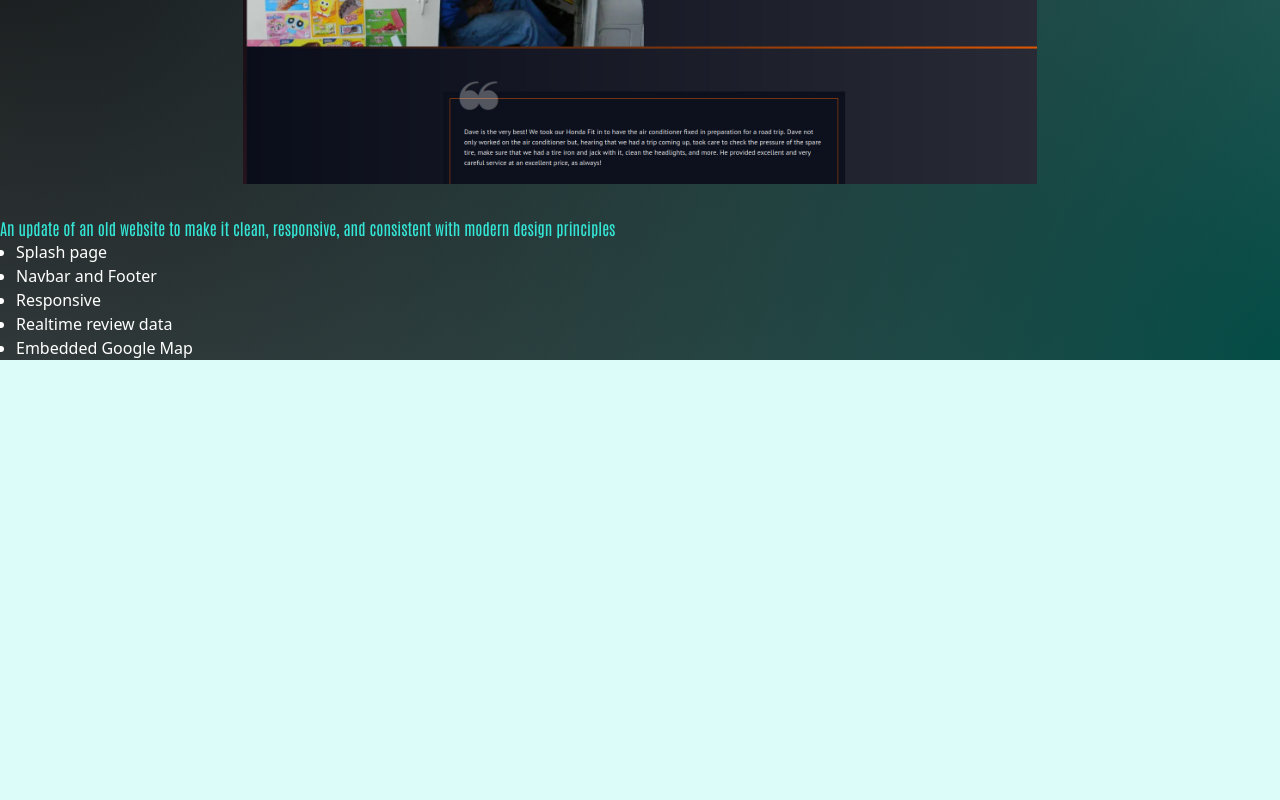
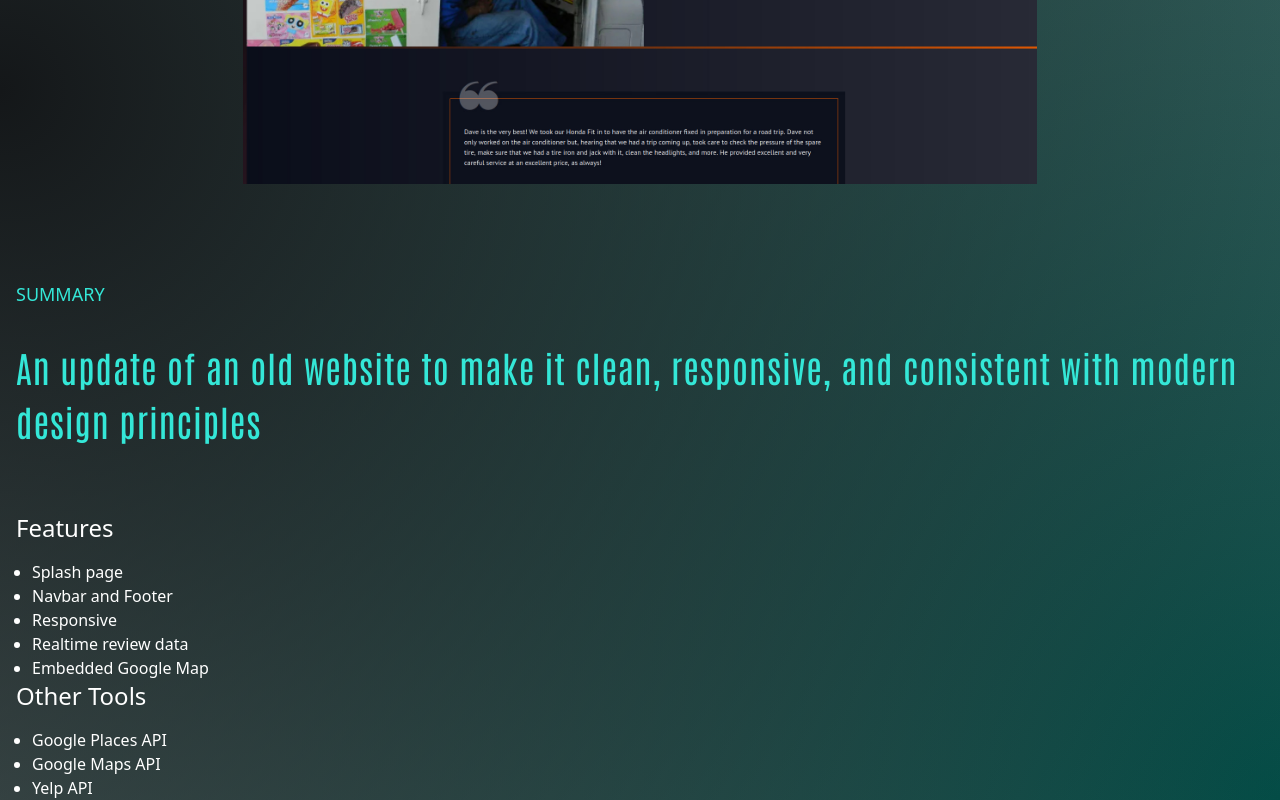
Before and after one commit to mike-v2/portfolio, a Next.js app: page /projects/1 in a window 1280 px wide. Shown: the part 620-1420 px from the top of the page. Before the commit the page ends 980 px from the top, so only its background shows below. Built offline with nearby package versions, Linux system fonts and the light colour scheme.

Commit message:
Add secondary tools to project page

```diff
--- a/app/projects/[projectId]/page.tsx
+++ b/app/projects/[projectId]/page.tsx
@@ -10,8 +10,8 @@ export default function Blog({ params }: { params: { projectId: string } }) {
   if (!project) return;
 
   return (
-    <main className='summary-gradient bg-black'>
-      <div className='space-y-4 pt-32 text-center text-primary'>
+    <main className='summary-gradient bg-black px-4 text-primary'>
+      <div className='space-y-4 pt-32 text-center'>
         <h1 className='text-6xl'>{project.title}</h1>
         <p className='font-sans'>{project.subtitle}</p>
       </div>
@@ -32,8 +32,22 @@ export default function Blog({ params }: { params: { projectId: string } }) {
         />
       </div>
 
-      <p className='text-primary'>{project.summary}</p>
-      <p className='font-sans text-white'>{project.features}</p>
+      <div className='my-16 space-y-8'>
+        <h2 className='font-sans text-lg uppercase'>Summary</h2>
+        <p className='lead text-4xl leading-[1.5] tracking-wide'>
+          {project.summary}
+        </p>
+      </div>
+
+      <div className='space-y-4 font-sans text-white'>
+        <h2 className='text-2xl'>Features</h2>
+        <p className=''>{project.features}</p>
+      </div>
+
+      <div className='space-y-4 font-sans text-white'>
+        <h2 className='text-2xl'>Other Tools</h2>
+        <div className='font-sans text-white'>{project.secondaryTools}</div>
+      </div>
     </main>
   );
 }
```
